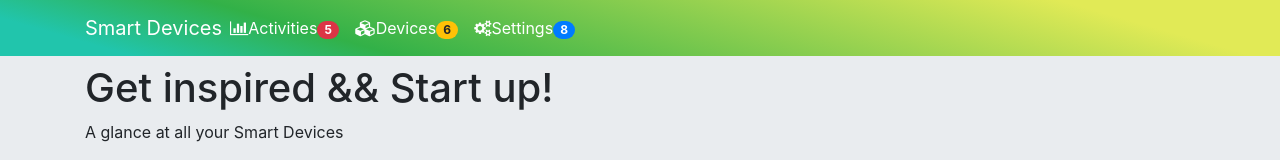
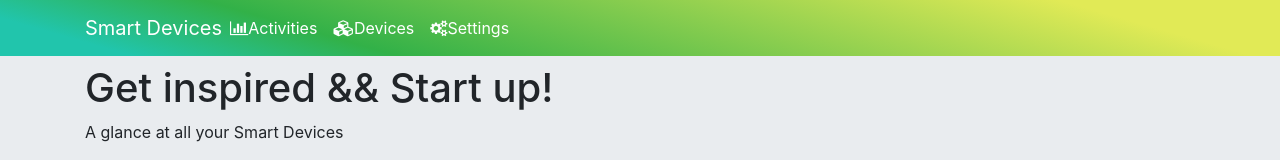
Before and after one commit to CitruXonve/HomeDevicesControl, a React (Create React App) app in the folder reactjs/: page /home in a window 1280 px wide. Shown: the top 160 px of the page. Built offline with nearby package versions, Linux system fonts and the light colour scheme; no server answers.

Commit message:
Repair header badges

```diff
--- a/reactjs/src/components/Header.js
+++ b/reactjs/src/components/Header.js
@@ -32,21 +32,21 @@ class Header extends Component {
                       <NavLink className="nav-link" to="#">
                           <span className="fa fa-bar-chart menu-icon"></span>
                           <span>Activities</span>
-                          <span className="badge badge-pill badge-danger notify-badge">5</span>
+                          {/* <span className="badge badge-pill badge-danger notify-badge">5</span> */}
                       </NavLink>
                     </NavItem>
                     <NavItem>
                       <NavLink className="nav-link" to="#">
                         <span className="fa fa-cubes menu-icon"></span>
                         <span>Devices</span>
-                        <span className="badge badge-pill badge-warning notify-badge">6</span>
+                        {/* <span className="badge badge-pill badge-warning notify-badge">6</span> */}
                       </NavLink>
                     </NavItem>
                     <NavItem>
                       <NavLink className="nav-link" to="#">
                         <i className="fa fa-cogs menu-icon" aria-hidden="true"></i>
                         <span>Settings</span>
-                        <span className="badge badge-pill badge-primary notify-badge">8</span>
+                        {/* <span className="badge badge-pill badge-primary notify-badge">8</span> */}
                       </NavLink>
                     </NavItem>
                     {/* <NavItem>
```
